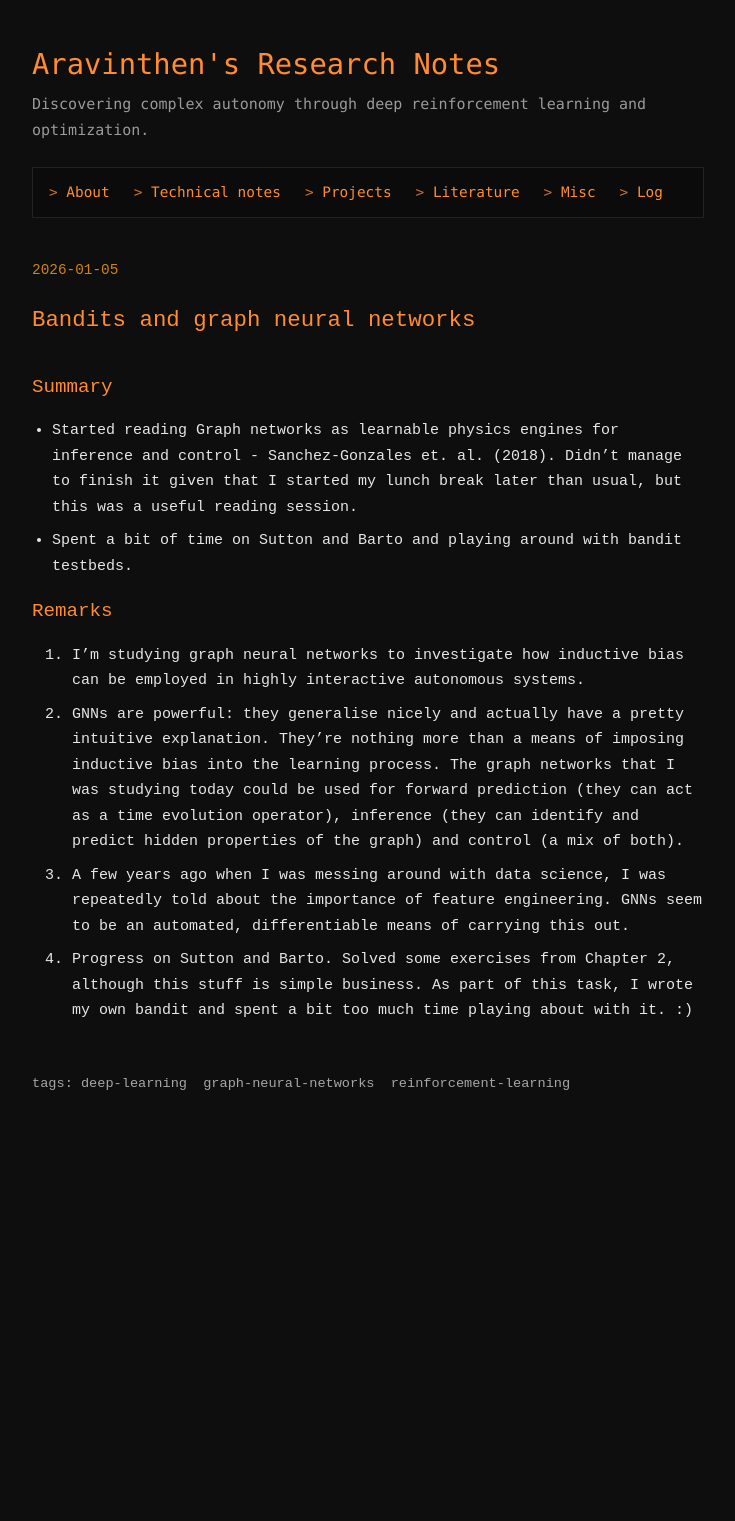
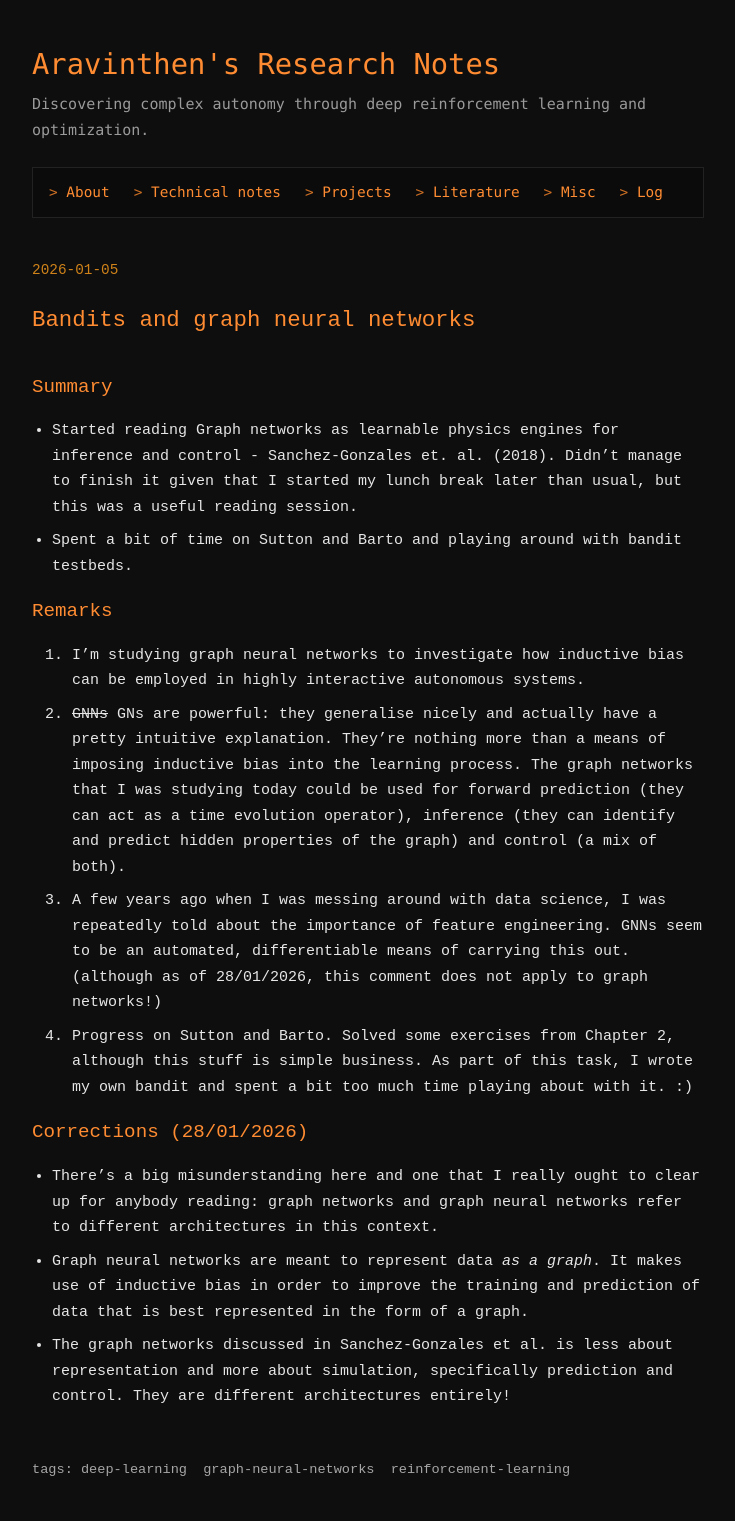
Before and after one commit to aravinthen/aravinthen.github.io, a Jekyll site: the page built from _log/2026-01-05-post4.md, in a window 1280 px wide. Shown: the whole page, without its empty margins (272-1007 px from the left). Built offline with Jekyll 4.4.1, drawn with Linux system fonts in a browser that asks for light colours; before the commit the page ends 1135 px from its top, so only the background shows below that.

Commit message:
tag corrections + daily update

```diff
--- a/_log/2026-01-05-post4.md
+++ b/_log/2026-01-05-post4.md
@@ -11,6 +11,11 @@ tags: [deep-learning, graph-neural-networks, reinforcement-learning]
 
 ## Remarks
 1. I'm studying graph neural networks to investigate how inductive bias can be employed in highly interactive autonomous systems.
-2. GNNs are powerful: they generalise nicely and actually have a pretty intuitive explanation. They're nothing more than a means of imposing inductive bias into the learning process. The graph networks that I was studying today could be used for forward prediction (they can act as a time evolution operator), inference (they can identify and predict hidden properties of the graph) and control (a mix of both).
-2. A few years ago when I was messing around with data science, I was repeatedly told about the importance of feature engineering. GNNs seem to be an automated, differentiable means of carrying this out.
+2. ~~GNNs~~ GNs are powerful: they generalise nicely and actually have a pretty intuitive explanation. They're nothing more than a means of imposing inductive bias into the learning process. The graph networks that I was studying today could be used for forward prediction (they can act as a time evolution operator), inference (they can identify and predict hidden properties of the graph) and control (a mix of both).
+2. A few years ago when I was messing around with data science, I was repeatedly told about the importance of feature engineering. GNNs seem to be an automated, differentiable means of carrying this out. (although as of 28/01/2026, this comment does not apply to graph networks!)
 3. Progress on Sutton and Barto. Solved some exercises from Chapter 2, although this stuff is simple business. As part of this task, I wrote my own bandit and spent a bit too much time playing about with it. :)
+
+## Corrections (28/01/2026)
+* There's a big misunderstanding here and one that I really ought to clear up for anybody reading: graph networks and graph neural networks refer to different architectures in this context.
+* Graph neural networks are meant to represent data *as a graph*. It makes use of inductive bias in order to improve the training and prediction of data that is best represented in the form of a graph.
+* The graph networks discussed in Sanchez-Gonzales et al. is less about representation and more about simulation, specifically prediction and control. They are different architectures entirely!
```
Also changed, not shown: _log/2026-01-26.md (+1 -1 lines), _log/2026-01-27.md (+1 -1 lines), _log/2026-01-28.md (added, +30 -0 lines).
